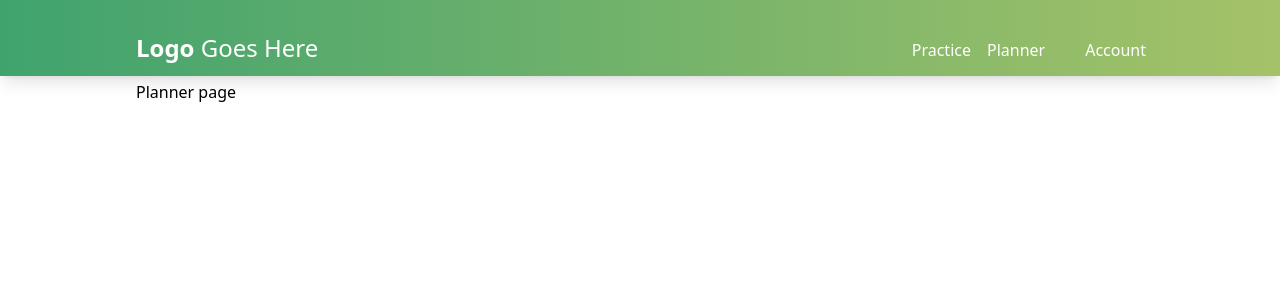
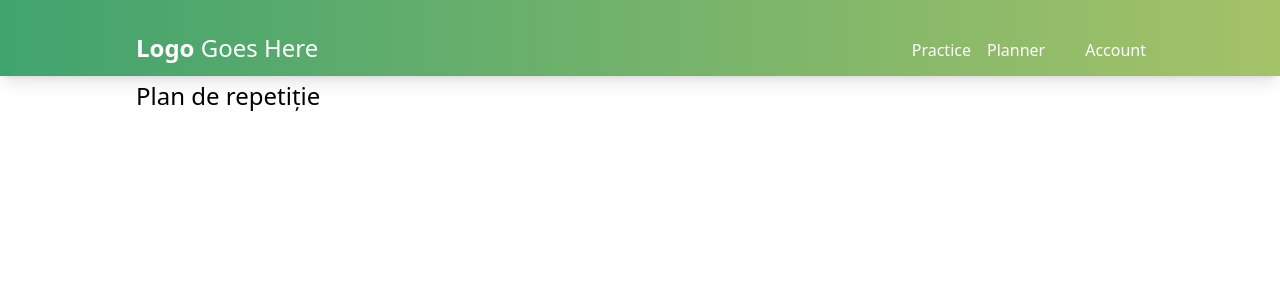
Before and after one commit to ratasorin/unihack, a React (Vite) app in the folder client/: page /planner in a window 1280 px wide. Shown: the top 300 px of the page. Built offline with nearby package versions, Linux system fonts and the light colour scheme; some icons are missing.

Commit message:
Added better title

```diff
--- a/client/src/pages/PlannerPage.jsx
+++ b/client/src/pages/PlannerPage.jsx
@@ -6,7 +6,7 @@
  * CONFIG
  ***************************/
 const PlannerPage = () => {
-  return <h1>Planner page</h1>;
+  return <h1 className='text-2xl'>Plan de repetiție</h1>;
 };
 
 export default PlannerPage;
```
